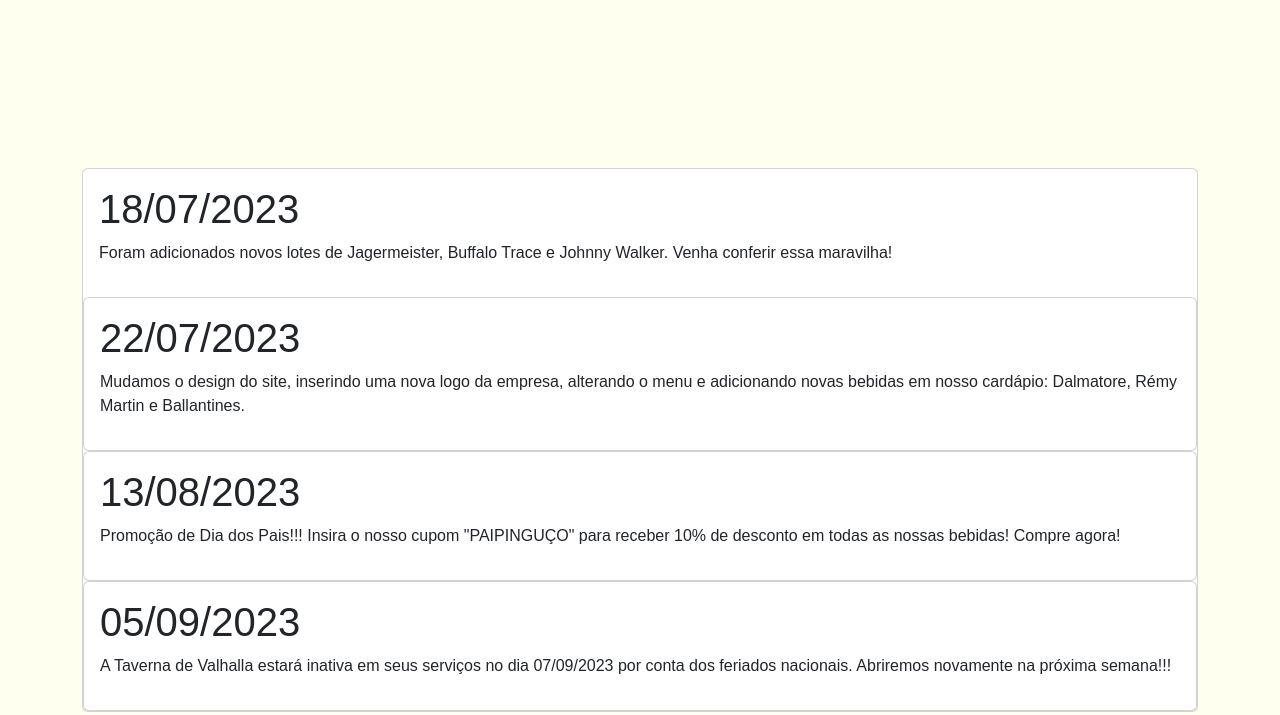
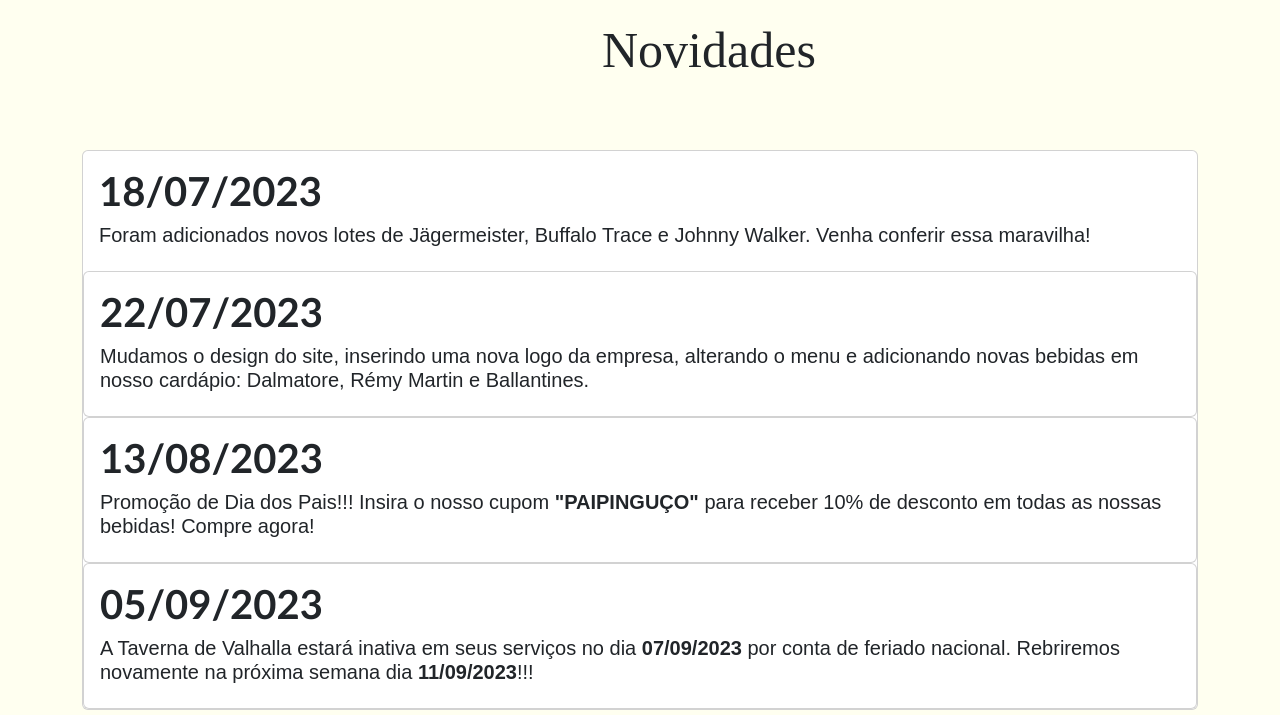
Before and after one commit to DarkZeus1235/Projeto_Integrador, a PHP site: page /novidades.php in a window 1280 px wide. Shown: the part 85-800 px from the top of the page. Run offline with PHP 8.4, Linux system fonts and the light colour scheme; grey boxes are pictures that could not be loaded.

Commit message:
Nova ATT

```diff
--- a/cadastro_bebidas.php
+++ b/cadastro_bebidas.php
@@ -59,9 +59,9 @@ if (isset($_POST['bt_nome'])) {
 </head>
 
 <body>
-   <?php
+    <?php
     include('menu.php');
-   ?>
+    ?>
     <div class="container">
         <h1>Cadastro de Bebidas - Taverna de Valhalla</h1>
         <form action="" method="post" enctype="multipart/form-data">
--- a/contato.php
+++ b/contato.php
@@ -16,7 +16,7 @@
             include('menu.php');
         ?>
       <div class="container">
-          <h2>ENTRE EM CONTATO CONOSCO</h2>
+          <h2 id="h2-contacto" >ENTRE EM CONTATO CONOSCO</h2>
           <h4>Horário de Atendimento:</h1>
           <p>R-Segunda à Sexta-Feira das 08h às 12h e 13:30h às 19h</p>
           <h4>Telefone / Celular:</h4>
--- a/css/style.css
+++ b/css/style.css
@@ -112,7 +112,7 @@ body {
   margin-left: 0px;
 }
 
-.signup-container h2 {
+.signup-container {
   text-align: center;
     margin-bottom: 20px;
 }
@@ -312,6 +312,10 @@ a{
 }
 #h1-index{
   text-align: center;
+  font-size: 50px;
+  font-family: 'Times New Roman', Times, serif;
+  margin-top: 20px;
+  margin-bottom: 20px;
 }
 
 /* Efeito texto Navbar*/
@@ -601,3 +605,58 @@ a{
 #expacin{
   margin-bottom: 10px;
 }
+#h2-contacto{
+  font-family: 'Times New Roman', Times, serif;
+  font-size: 40px;
+  margin-left: 350px;
+  margin-bottom: 30px;
+}
+
+/*CSS Página Novidade*/
+#espaconovidad{
+  margin-bottom: 70px;
+}
+#h1-novid{
+  margin-left: 520px;
+  margin-top: 20px;
+  font-family: 'Times New Roman', Times, serif;
+  font-size: 50px;
+}
+.h1-card-novid{
+  font-family: 'Trebuchet MS', 'Lucida Sans Unicode', 'Lucida Grande', 'Lucida Sans', Arial, sans-serif;
+}
+.span-novid{
+  font-weight: bolder;
+}
+
+
+
+
+
+.nav-link{
+  position: relative;
+  font-size: 20px;
+  color: #6B4B21;
+  font-weight: 500;
+  text-decoration: none;
+  margin-left: 40px;
+}
+.nav-link::before{
+  content: '';
+  position: absolute;
+  top: 80%;
+  left: 0;
+  width: 0 ;
+  height: 2px;
+  background: #000;
+  transition: .3s;
+}
+.nav-link:hover::before{
+  width: 95%;
+}
+#nav-link:hover::before{
+  width: 90%;
+}
+#nav-link2:hover::before{
+  width: 72%;
+}
--- a/novidades.php
+++ b/novidades.php
@@ -3,51 +3,52 @@
 ?>
 <!DOCTYPE html>
 <html lang="pt-br">
+
 <head>
     <meta charset="UTF-8">
     <meta name="viewport" content="width=device-width, initial-scale=1.0">
     <title>Novidades de Valhalla</title>
-        <link href="https://cdn.jsdelivr.net/npm/bootstrap@5.3.0/dist/css/bootstrap.min.css" rel="stylesheet" integrity="sha384-9ndCyUaIbzAi2FUVXJi0CjmCapSmO7SnpJef0486qhLnuZ2cdeRhO02iuK6FUUVM" crossorigin="anonymous">
+    <link href="https://cdn.jsdelivr.net/npm/bootstrap@5.3.1/dist/css/bootstrap.min.css" rel="stylesheet" integrity="sha384-4bw+/aepP/YC94hEpVNVgiZdgIC5+VKNBQNGCHeKRQN+PtmoHDEXuppvnDJzQIu9" crossorigin="anonymous">
     <link rel="stylesheet" href="css/style.css">
 </head>
+
 <body>
     <?php
     include('menu.php');
     ?>
     <div class="container">
-            <br>
-            <br>
-            <br>
-            <br>
-            <br>
-            <br>
-            <br>
-        <div id="joaquim1" class="card">
+        <h1 id="h1-novid">Novidades</h1>
+        <div id="espaconovidad"></div>
+        <div id="card-novd" class="card">
             <div id="joaquim2" class="card-body">
-        <h1>18/07/2023</h1>
-        <p>Foram adicionados novos lotes de Jagermeister, Buffalo Trace e Johnny Walker. Venha conferir essa maravilha!</p>
+                <h1 class="h1-card-novid"><span class="span-novid">18/07/2023</span></h1>
+                <h5>Foram adicionados novos lotes de Jägermeister, Buffalo Trace e Johnny Walker. Venha conferir essa
+                    maravilha!</h5>
             </div>
-    <div id="joaquim1" class="card">
+            <div id="card-novd" class="card">
                 <div id="joaquim2" class="card-body">
-        <h1>22/07/2023</h1>
-        <p>Mudamos o design do site, inserindo uma nova logo da empresa, alterando o menu e adicionando novas bebidas em nosso cardápio: Dalmatore, Rémy Martin e Ballantines. </p>
+                    <h1 class="h1-card-novid"><span class="span-novid">22/07/2023</span></h1>
+                    <h5>Mudamos o design do site, inserindo uma nova logo da empresa, alterando o menu e adicionando
+                        novas bebidas em nosso cardápio: Dalmatore, Rémy Martin e Ballantines. </h5>
                 </div>
             </div>
-    <div id="joaquim1" class="card">
+            <div id="card-novd" class="card">
                 <div id="joaquim2" class="card-body">
-        <h1>13/08/2023</h1>
-        <p>Promoção de Dia dos Pais!!! Insira o nosso cupom "PAIPINGUÇO" para receber 10% de desconto em todas as nossas bebidas! Compre agora!</p>
+                    <h1 class="h1-card-novid"><span class="span-novid">13/08/2023</span></h1>
+                    <h5>Promoção de Dia dos Pais!!! Insira o nosso cupom <span class="span-novid">"PAIPINGUÇO"</span> para receber 10% de desconto em
+                        todas as nossas bebidas! Compre agora!</h5>
                 </div>
             </div>
-    <div id="joaquim1" class="card">
+            <div id="card-novd" class="card">
                 <div id="joaquim2" class="card-body">
-        <h1>05/09/2023</h1>
-        <p>A Taverna de Valhalla estará inativa em seus serviços no dia 07/09/2023 por conta dos feriados nacionais. Abriremos novamente na próxima semana!!!</p>
+                    <h1 class="h1-card-novid"><span class="span-novid">05/09/2023</span></h1>
+                    <h5>A Taverna de Valhalla estará inativa em seus serviços no dia <span class="span-novid">07/09/2023</span> por conta de feriado
+                        nacional. Rebriremos novamente na próxima semana dia <span class="span-novid">11/09/2023</span>!!!</h5>
                 </div>
             </div>
 
-
         </div>
 </body>
-    <script src="https://cdn.jsdelivr.net/npm/bootstrap@5.3.0-alpha2/dist/js/bootstrap.bundle.min.js" integrity="sha384-qKXV1j0HvMUeCBQ+QVp7JcfGl760yU08IQ+GpUo5hlbpg51QRiuqHAJz8+BrxE/N" crossorigin="anonymous"></script>
+<script src="https://cdn.jsdelivr.net/npm/bootstrap@5.3.1/dist/js/bootstrap.bundle.min.js" integrity="sha384-HwwvtgBNo3bZJJLYd8oVXjrBZt8cqVSpeBNS5n7C8IVInixGAoxmnlMuBnhbgrkm" crossorigin="anonymous"></script>
+
 </html>
```
Also changed, not shown: menu.php (+24 -12 lines). Lines whose indentation alone changed are shown as unchanged.
